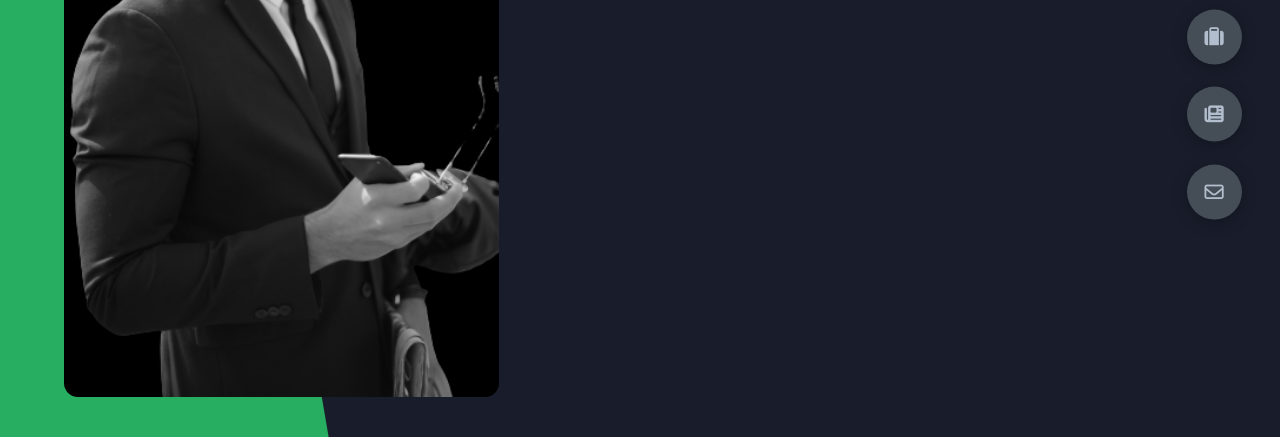
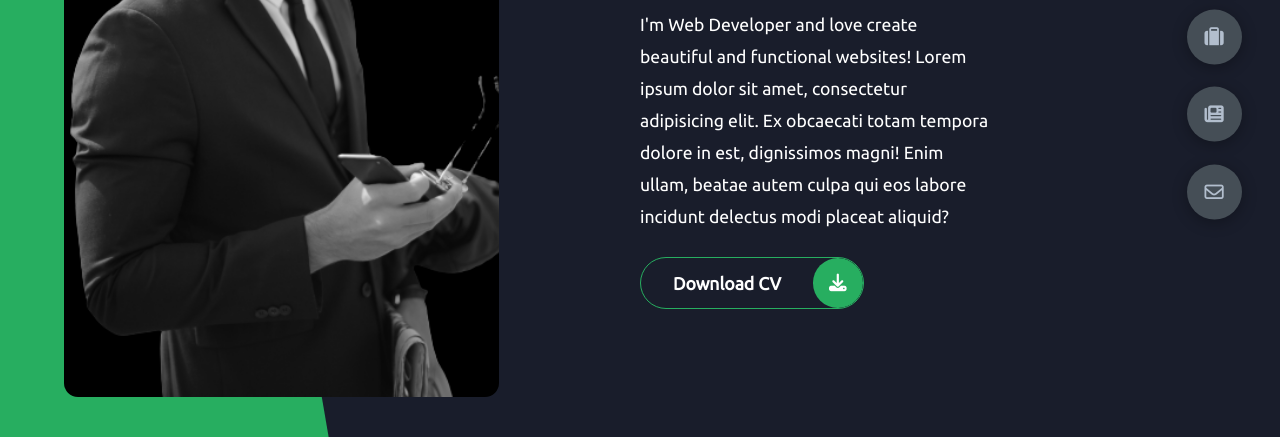
Before and after one commit to MiUlon/portfolio-website-1.4, a plain HTML site: page index.html in a window 1280 px wide. Shown: the part 363-800 px from the top of the page. Drawn offline with Linux system fonts and the light colour scheme.

Commit message:
implemented right side of header

```diff
--- a/index.html
+++ b/index.html
@@ -34,10 +34,12 @@
                     dignissimos magni! Enim ullam, beatae autem culpa qui eos labore incidunt delectus modi placeat
                     aliquid?
                 </p>
-                <a href="" class="main-btn">
-                    <span class="btn-text">Download CV</span>
-                    <span class="btn-icon"><i class="fas fa-download"></i></span>
-                </a>
+                <div class="btn-container">
+                    <a href="" class="main-btn">
+                        <span class="btn-text">Download CV</span>
+                        <span class="btn-icon"><i class="fas fa-download"></i></span>
+                    </a>
+                </div>
             </div>
         </div>
     </header>
--- a/styles/styles.scss
+++ b/styles/styles.scss
@@ -181,4 +181,77 @@ section {
             }
         }
     }
+
+    .right-header {
+        display: flex;
+        flex-direction: column;
+        justify-content: center;
+        padding-right: 18rem;
+
+        .name {
+            font-size: 3rem;
+
+            span {
+                color: var(--color-secondary);
+            }
+        }
+
+        p {
+            margin: 1.5rem 0;
+            line-height: 2rem;
+        }
+    }
 }
+
+.btn-container {
+    display: flex;
+    align-self: flex-start;
+}
+
+.main-btn {
+    border-radius: 30px;
+    color: inherit;
+    font-weight: 600;
+    position: relative;
+    border: 1px solid var(--color-secondary);
+    display: flex;
+    align-self: flex-start;
+    display: flex;
+    align-items: center;
+    overflow: hidden;
+
+    .btn-text {
+        padding: 0 2rem;
+    }
+
+    .btn-icon {
+        background-color: var(--color-secondary);
+        display: flex;
+        align-items: center;
+        justify-content: center;
+        border-radius: 50%;
+        padding: 1rem;
+    }
+
+    &::before {
+        content: '';
+        position: absolute;
+        top: 0;
+        right: 0;
+        transform: translateX(100%);
+        transition: all .4s ease-in-out;
+        z-index: -1;
+    }
+
+    &:hover {
+        transition: all .4s ease-in-out;
+
+        &::before {
+            width: 100%;
+            height: 100%;
+            background-color: var(--color-secondary);
+            transform: translateX(0%);
+            transition: all .4s ease-in-out;
+        }
+    }
+}
```
Also changed, not shown: styles/styles.css, 1 other file.
